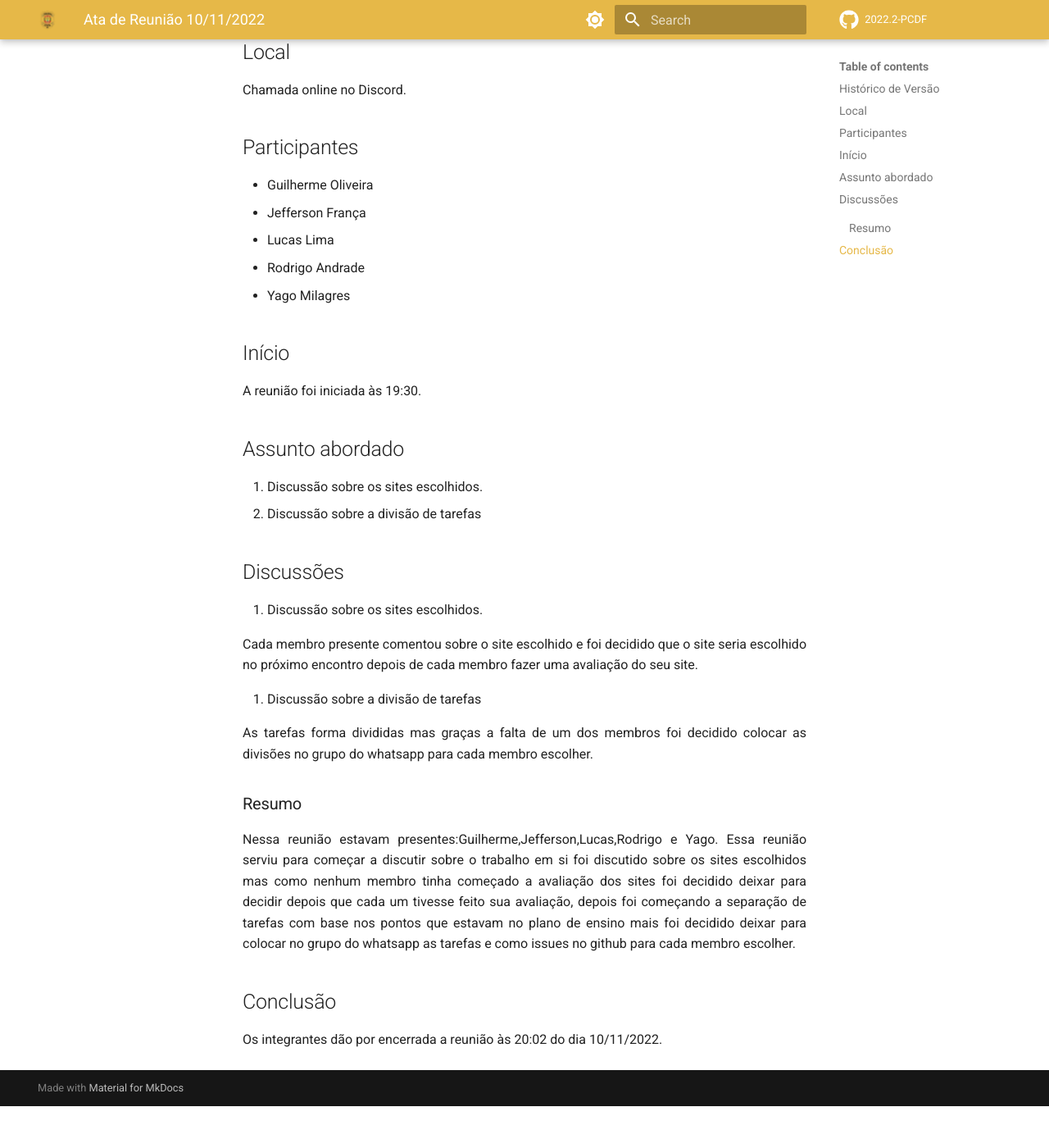
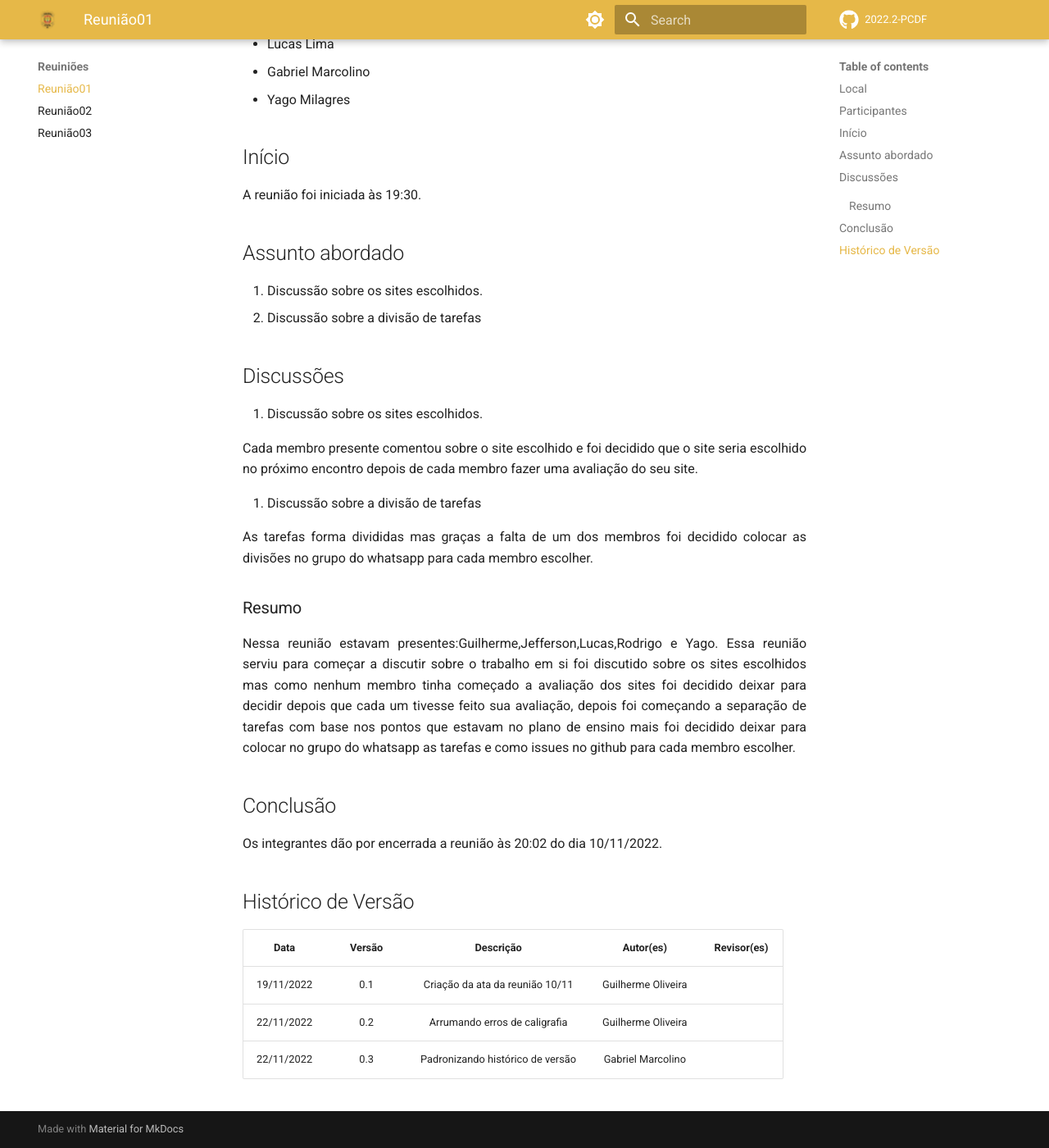
Before and after one commit to Interacao-Humano-Computador/2022.2-PCDF, an MkDocs documentation site: the page built from docs/Atas/Ata1.md, in a window 1280 px wide and 1400 px high, scrolled down 421 px. Shown: the whole window at 82% size. Built offline with MkDocs 1.6.1 and Material for MkDocs 9.7.7, drawn with Linux system fonts in a browser that asks for light colours; comment, search, counter and statistics services are not loaded; before the commit the page ends 1770 px from its top, so only the background shows below that; some of the changed text lies outside the part shown.

Commit message:
Padronizando o histórico de versão das atas

```diff
--- a/docs/Atas/Ata1.md
+++ b/docs/Atas/Ata1.md
@@ -17,7 +8,7 @@ Chamada online no Discord.
 - Guilherme Oliveira
 - Jefferson França
 - Lucas Lima
-- Rodrigo Andrade
+- Gabriel Marcolino
 - Yago Milagres
 
 ## Início
@@ -49,3 +40,11 @@ Nessa reunião estavam presentes:Guilherme,Jefferson,Lucas,Rodrigo e Yago. Essa
 
 ## Conclusão
 Os integrantes dão por encerrada a reunião às 20:02 do dia 10/11/2022.
+
+## Histórico de Versão
+
+|    Data    | Versão |            Descrição             |     Autor(es)      | Revisor(es) |
+| :--------: | :----: | :------------------------------: | :----------------: | :---------: |
+| 19/11/2022 |  0.1   | Criação da ata da reunião 10/11  | Guilherme Oliveira |             |
+| 22/11/2022 |  0.2   |  Arrumando erros de caligrafia   | Guilherme Oliveira |             |
+| 22/11/2022 |  0.3   | Padronizando histórico de versão | Gabriel Marcolino  |             |
--- a/mkdocs.yml
+++ b/mkdocs.yml
@@ -34,3 +34,7 @@ nav:
       - Cronograma: cronograma.md
       - Processo de design: processo_de_design.md
       - Ferramentas: ferramentas.md
+  - Reuiniões:
+    - Reunião01: Atas/Ata1.md
+    - Reunião02: Atas/Ata2.md
+    - Reunião03: Atas/Ata3.md
```
Also changed, not shown: other parts of docs/Atas/Ata1.md (+0 -9 lines), docs/Atas/Ata2.md (+8 -9 lines), docs/Atas/Ata3.md (+15 -12 lines).
